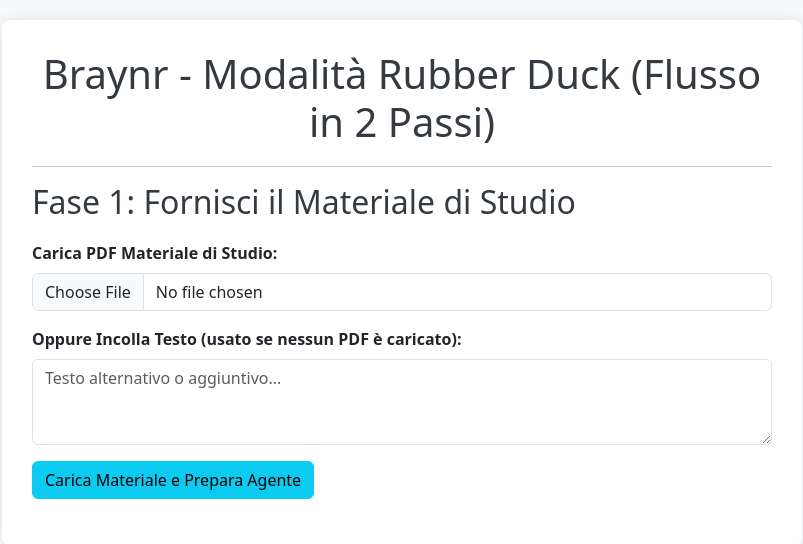
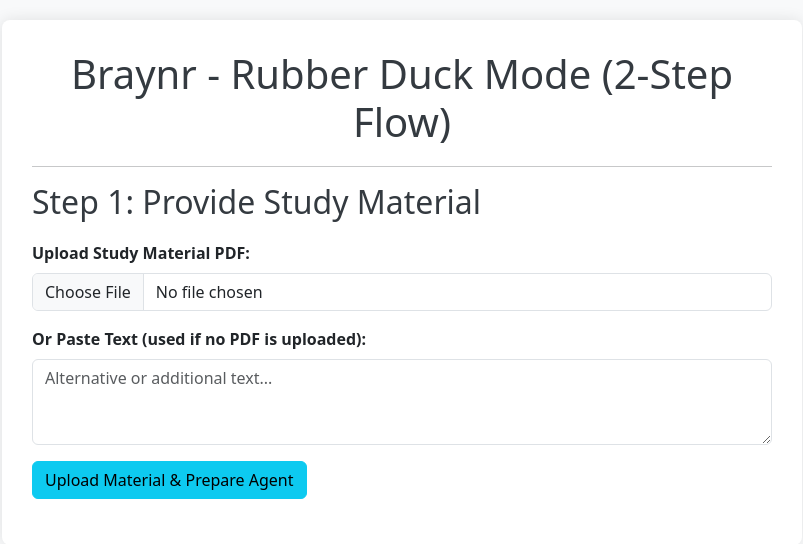
Before and after one commit to Manillin/BlueFox, a Django app: page /braynr/rubber_duck/ in a window 1280 px wide. Shown: the top 544 px of the page, without its empty margins (238-1041 px from the left). Run offline with Django 5.2, Linux system fonts and the light colour scheme; some libraries are stand-ins or nearby versions.

Commit message:
working duck

```diff
--- a/gdgHack/braynr_demo/templates/braynr_demo/rubber_duck_page.html
+++ b/gdgHack/braynr_demo/templates/braynr_demo/rubber_duck_page.html
@@ -1,9 +1,9 @@
 <!DOCTYPE html>
-<html lang="it">
+<html lang="en">
 <head>
     <meta charset="UTF-8">
     <meta name="viewport" content="width=device-width, initial-scale=1.0">
-    <title>Braynr - Rubber Duck</title>
+    <title>Braynr - Rubber Duck Mode</title>
     <!-- Bootstrap CSS -->
     <link href="https://cdn.jsdelivr.net/npm/bootstrap@5.3.0-alpha1/dist/css/bootstrap.min.css" rel="stylesheet">
     <style>
@@ -41,55 +41,55 @@
 </head>
 <body>
     <div class="container">
-        <h1 class="text-center">Braynr - Modalità Rubber Duck (Flusso in 2 Passi)</h1>
+        <h1 class="text-center">Braynr - Rubber Duck Mode (2-Step Flow)</h1>
         <hr>
 
         <!-- Fase 1: Caricamento e Processamento PDF -->
-        <h2>Fase 1: Fornisci il Materiale di Studio</h2>
+        <h2>Step 1: Provide Study Material</h2>
         <div class="mb-3">
-            <label for="pdfFile" class="form-label"><strong>Carica PDF Materiale di Studio:</strong></label>
+            <label for="pdfFile" class="form-label"><strong>Upload Study Material PDF:</strong></label>
             <input class="form-control" type="file" id="pdfFile" accept=".pdf">
         </div>
         <div class="mb-3">
-            <label for="materialeStudioText" class="form-label"><strong>Oppure Incolla Testo (usato se nessun PDF è caricato):</strong></label>
-            <textarea class="form-control" id="materialeStudioText" rows="3" placeholder="Testo alternativo o aggiuntivo..."></textarea>
+            <label for="materialeStudioText" class="form-label"><strong>Or Paste Text (used if no PDF is uploaded):</strong></label>
+            <textarea class="form-control" id="materialeStudioText" rows="3" placeholder="Alternative or additional text..."></textarea>
         </div>
-        <button id="btnProcessMaterial" class="btn btn-info mb-3">Carica Materiale e Prepara Agente</button>
+        <button id="btnProcessMaterial" class="btn btn-info mb-3">Upload Material & Prepare Agent</button>
 
         <div id="pdfStatusArea" class="hidden">
-            Stato elaborazione materiale...
+            Processing material status...
         </div>
 
         <!-- Fase 2: Spiegazione Utente -->
-        <h2 id="fase2Title" class="hidden">Fase 2: La Tua Spiegazione Vocale</h2>
+        <h2 id="fase2Title" class="hidden">Step 2: Your Vocal Explanation</h2>
         <div id="recordingControls" class="hidden">
             <div class="mb-3 text-center">
-                <button id="btnStartRecording" class="btn btn-success btn-custom">Avvia Spiegazione</button>
-                <button id="btnStopRecording" class="btn btn-danger btn-custom" disabled>Ferma Spiegazione</button>
+                <button id="btnStartRecording" class="btn btn-success btn-custom">Start Explaining</button>
+                <button id="btnStopRecording" class="btn btn-danger btn-custom" disabled>Stop Explaining</button>
             </div>
             <div class="mb-3">
-                <label class="form-label"><strong>Stato Registrazione:</strong></label>
-                <p id="statusMessage" class="form-text">Pronto per iniziare...</p>
+                <label class="form-label"><strong>Recording Status:</strong></label>
+                <p id="statusMessage" class="form-text">Ready to start...</p>
             </div>
             <div class="mb-3">
-                <label class="form-label"><strong>La tua spiegazione (testo riconosciuto):</strong></label>
+                <label class="form-label"><strong>Your Explanation (recognized text):</strong></label>
                 <div id="spiegazioneArea">
-                    Il testo riconosciuto dalla tua spiegazione apparirà qui...
+                    The recognized text from your explanation will appear here...
                 </div>
             </div>
         </div>
 
         <!-- Risultati e Controlli TTS -->
         <div id="resultsArea" class="hidden">
-            <h2>Feedback dall'Agente</h2>
+            <h2>Feedback from Agent</h2>
             <div id="feedbackArea">
-                Il feedback dall'AI apparirà qui...
+                The AI's feedback will appear here...
             </div>
             <div id="ttsControls" class="mt-2" style="display: none;">
-                <button id="btnPlayPauseResponse" class="btn btn-success btn-sm me-2">Leggi Risposta</button>
-                <button id="btnStopTTSResponse" class="btn btn-danger btn-sm me-2">Ferma Lettura</button>
-                <button id="btnReplayResponse" class="btn btn-info btn-sm">Rileggi</button>
-                <label for="speedControl" class="form-label ms-3">Velocità:</label>
+                <button id="btnPlayPauseResponse" class="btn btn-success btn-sm me-2">Read Response</button>
+                <button id="btnStopTTSResponse" class="btn btn-danger btn-sm me-2">Stop Reading</button>
+                <button id="btnReplayResponse" class="btn btn-info btn-sm">Replay</button>
+                <label for="speedControl" class="form-label ms-3">Speed:</label>
                 <input type="range" class="form-range w-25 d-inline-block align-middle" id="speedControl" min="0.5" max="2" value="1" step="0.1">
             </div>
         </div>
@@ -98,13 +98,13 @@
     <!-- Bootstrap JS Bundle (Popper.js incluso) -->
     <script src="https://cdn.jsdelivr.net/npm/bootstrap@5.3.0-alpha1/dist/js/bootstrap.bundle.min.js"></script>
     <script>
-        // Elementi del DOM - Fase 1
+        // DOM Elements - Step 1
         const pdfFileInput = document.getElementById('pdfFile');
         const materialeStudioTextarea = document.getElementById('materialeStudioText');
         const btnProcessMaterial = document.getElementById('btnProcessMaterial');
         const pdfStatusArea = document.getElementById('pdfStatusArea');
 
-        // Elementi del DOM - Fase 2
+        // DOM Elements - Step 2
         const fase2Title = document.getElementById('fase2Title');
         const recordingControls = document.getElementById('recordingControls');
         const btnStartRecording = document.getElementById('btnStartRecording');
@@ -112,7 +112,7 @@
         const statusMessage = document.getElementById('statusMessage');
         const spiegazioneArea = document.getElementById('spiegazioneArea');
 
-        // Elementi del DOM - Risultati
+        // DOM Elements - Results
         const resultsArea = document.getElementById('resultsArea');
         const feedbackArea = document.getElementById('feedbackArea');
         const ttsControls = document.getElementById('ttsControls');
@@ -124,23 +124,23 @@
         let recognition = null;
         let transcriptText = '';
         let agentResponseText = '';
-        let currentUtterance = null; // Per tenere traccia dell'ultima utterance
+        let currentUtterance = null; // To keep track of the last utterance
 
-        // URLs (assicurati che app_name sia corretto nel tuo urls.py di braynr_demo)
+        // URLs (make sure app_name is correct in your braynr_demo urls.py)
         const processPdfUrl = "{% url 'braynr_demo:process_pdf' %}";
         const processAudioUrl = "{% url 'braynr_demo:process_audio' %}";
 
-        // --- Inizializzazione e Setup ---
+        // --- Initialization and Setup ---
         function setupSpeechRecognition() {
             window.SpeechRecognition = window.SpeechRecognition || window.webkitSpeechRecognition;
             if (!window.SpeechRecognition) {
-                statusMessage.textContent = "Riconoscimento vocale non supportato dal browser.";
+                statusMessage.textContent = "Speech recognition not supported by this browser.";
                 btnStartRecording.disabled = true; return false;
             }
             recognition = new SpeechRecognition();
             recognition.continuous = true;
             recognition.interimResults = true;
-            recognition.lang = 'en-US';
+            recognition.lang = 'en-US'; // Already in English, good.
             recognition.onresult = handleRecognitionResult;
             recognition.onerror = handleRecognitionError;
             recognition.onend = handleRecognitionEnd;
@@ -159,26 +159,26 @@
         }
 
         function handleRecognitionError(event) {
-            statusMessage.textContent = "Errore riconoscimento: " + event.error;
+            statusMessage.textContent = "Recognition error: " + event.error;
             stopRecordingLogic();
         }
 
         function handleRecognitionEnd() {
-            // Non facciamo nulla qui per ora, lo stop manuale gestisce l'invio.
+            // We don't do anything here for now, manual stop handles sending.
         }
 
-        // --- Logica di Flusso ---
+        // --- Flow Logic ---
         btnProcessMaterial.addEventListener('click', async () => {
             const pdfFile = pdfFileInput.files[0];
             const textContent = materialeStudioTextarea.value;
 
             if (!pdfFile && !textContent.trim()) {
-                pdfStatusArea.textContent = "Per favore, carica un PDF o incolla del testo.";
+                pdfStatusArea.textContent = "Please upload a PDF or paste some text.";
                 pdfStatusArea.classList.remove('hidden');
                 return;
             }
 
-            pdfStatusArea.textContent = "Elaborazione materiale di studio in corso...";
+            pdfStatusArea.textContent = "Processing study material...";
             pdfStatusArea.classList.remove('hidden');
             resultsArea.classList.add('hidden');
             fase2Title.classList.add('hidden');
@@ -189,13 +189,13 @@
             if (pdfFile) {
                 formData.append('pdf_file', pdfFile);
             } else {
-                // Se non c'è PDF, inviamo il testo come se fosse un PDF fittizio
-                // Il backend dovrà essere adattato se vogliamo gestire testo puro in process_pdf_view
-                // Per ora, il backend si aspetta un 'pdf_file'. Adattiamo il backend o forziamo un file.
-                // ALTERNATIVA: creare un endpoint separato per solo testo, ma per ora procediamo con questo.
+                // If no PDF, send text as if it were a dummy PDF
+                // Backend will need to be adapted if we want to handle pure text in process_pdf_view
+                // For now, backend expects 'pdf_file'. Adapt backend or force a file.
+                // ALTERNATIVE: create a separate endpoint for text only, but for now proceed with this.
                  const textBlob = new Blob([textContent], { type: 'text/plain' });
                  formData.append('pdf_file', textBlob, 'context.txt');
-                 // ^ questo invia il testo come un file, il backend lo leggerà come se fosse un PDF di testo.
+                 // ^ this sends text as a file, backend will read it as if it were a text PDF.
             }
 
             try {
@@ -207,29 +207,29 @@
 
                 if (!response.ok) {
                     const errorData = await response.json().catch(() => ({ error: response.statusText }));
-                    throw new Error(errorData.error || `Errore server: ${response.status}`);
+                    throw new Error(errorData.error || `Server error: ${response.status}`);
                 }
 
                 const data = await response.json();
                 if (data.success) {
-                    pdfStatusArea.textContent = `Agente: "${data.agent_ready_message}"`;
+                    pdfStatusArea.textContent = `Agent: "${data.agent_ready_message}"`;
                     fase2Title.classList.remove('hidden');
                     recordingControls.classList.remove('hidden');
                     btnStartRecording.disabled = false;
-                    statusMessage.textContent = "Pronto per avviare la tua spiegazione.";
+                    statusMessage.textContent = "Ready to start your explanation.";
                 } else {
-                    pdfStatusArea.textContent = "Errore dal backend: " + (data.error || "Errore sconosciuto.");
+                    pdfStatusArea.textContent = "Error from backend: " + (data.error || "Unknown error.");
                 }
             } catch (error) {
-                pdfStatusArea.textContent = "Errore comunicazione (Fase 1): " + error.message;
+                pdfStatusArea.textContent = "Communication error (Step 1): " + error.message;
             }
         });
 
         btnStartRecording.addEventListener('click', () => {
             if (!recognition && !setupSpeechRecognition()) return;
             transcriptText = '';
-            spiegazioneArea.textContent = "Ascoltando...";
-            statusMessage.textContent = "Registrazione in corso...";
+            spiegazioneArea.textContent = "Listening...";
+            statusMessage.textContent = "Recording in progress...";
             btnStartRecording.disabled = true;
             btnStopRecording.disabled = false;
             resultsArea.classList.add('hidden');
@@ -237,7 +237,7 @@
             try {
                 recognition.start();
             } catch (e) {
-                statusMessage.textContent = "Errore avvio registrazione: " + e.message;
+                statusMessage.textContent = "Error starting recording: " + e.message;
                 btnStartRecording.disabled = false;
             }
         });
@@ -246,13 +246,13 @@
 
         function stopRecordingLogic() {
             if (recognition) recognition.stop();
-            statusMessage.textContent = "Registrazione fermata. Elaborazione spiegazione...";
-            btnStartRecording.disabled = false; // Riabilita per nuova registrazione se necessario
+            statusMessage.textContent = "Recording stopped. Processing explanation...";
+            btnStartRecording.disabled = false; // Re-enable for new recording if needed
             btnStopRecording.disabled = true;
 
             if (!transcriptText.trim()) {
                 resultsArea.classList.remove('hidden');
-                feedbackArea.textContent = "Nessun testo trascritto da inviare.";
+                feedbackArea.textContent = "No transcribed text to send.";
                 hideTTSControls();
                 return;
             }
@@ -261,12 +261,12 @@
 
         async function sendTranscriptionToBackend(transcription) {
             resultsArea.classList.remove('hidden');
-            feedbackArea.textContent = "Invio spiegazione all'agente...";
+            feedbackArea.textContent = "Sending explanation to the agent...";
             hideTTSControls();
 
             const formData = new FormData();
             formData.append('transcription', transcription);
-            // Nota: non inviamo più audio_data o context qui, l'agente usa la sessione.
+            // Note: We no longer send audio_data or context here, agent uses session.
 
             try {
                 const response = await fetch(processAudioUrl, {
@@ -276,7 +276,7 @@
                 });
                 if (!response.ok) {
                     const errorData = await response.json().catch(() => ({ error: response.statusText }));
-                    throw new Error(errorData.error || `Errore server: ${response.status}`);
+                    throw new Error(errorData.error || `Server error: ${response.status}`);
                 }
                 const data = await response.json();
                 if (data.success) {
@@ -284,18 +284,18 @@
                     feedbackArea.textContent = agentResponseText;
                     if (agentResponseText) showTTSControls();
                 } else {
-                    feedbackArea.textContent = "Errore dal backend (Fase 2): " + (data.error || "Errore sconosciuto.");
+                    feedbackArea.textContent = "Error from backend (Step 2): " + (data.error || "Unknown error.");
                 }
             } catch (error) {
-                feedbackArea.textContent = "Errore comunicazione (Fase 2): " + error.message;
+                feedbackArea.textContent = "Communication error (Step 2): " + error.message;
             }
         }
 
-        // --- Funzioni TTS ---
+        // --- TTS Functions ---
         function showTTSControls() {
             if (ttsControls) ttsControls.style.display = 'block';
-            if (btnPlayPauseResponse) { // Assicurati che il pulsante esista
-                btnPlayPauseResponse.textContent = "Leggi Risposta";
+            if (btnPlayPauseResponse) { // Ensure button exists
+                btnPlayPauseResponse.textContent = "Read Response";
                 btnPlayPauseResponse.classList.remove('btn-warning');
                 btnPlayPauseResponse.classList.add('btn-success');
             }
@@ -304,54 +304,54 @@
         function hideTTSControls() {
             if (ttsControls) ttsControls.style.display = 'none';
             if (typeof window.speechSynthesis !== 'undefined') {
-                 window.speechSynthesis.cancel(); // Ferma la lettura se attiva
+                 window.speechSynthesis.cancel(); // Stop reading if active
             }
         }
 
         function speakText(text) {
             if (!text || typeof window.speechSynthesis === 'undefined') return;
 
-            // Se c'è una utterance in corso o in pausa, fermala prima di crearne una nuova
+            // If there's an ongoing or paused utterance, stop it before creating a new one
             if (window.speechSynthesis.speaking || window.speechSynthesis.paused) {
                 window.speechSynthesis.cancel();
             }
 
             currentUtterance = new SpeechSynthesisUtterance(text);
-            currentUtterance.lang = 'en-US';
+            currentUtterance.lang = 'en-US'; // Already English
             currentUtterance.rate = parseFloat(speedControl.value);
 
             currentUtterance.onstart = () => {
                 console.log("TTS started");
-                btnPlayPauseResponse.textContent = "Pausa";
+                btnPlayPauseResponse.textContent = "Pause";
                 btnPlayPauseResponse.classList.remove('btn-success');
                 btnPlayPauseResponse.classList.add('btn-warning');
             };
 
             currentUtterance.onpause = () => {
                 console.log("TTS paused");
-                btnPlayPauseResponse.textContent = "Riprendi";
+                btnPlayPauseResponse.textContent = "Resume";
                 btnPlayPauseResponse.classList.remove('btn-warning');
                 btnPlayPauseResponse.classList.add('btn-success');
             };
 
             currentUtterance.onresume = () => {
                 console.log("TTS resumed");
-                btnPlayPauseResponse.textContent = "Pausa";
+                btnPlayPauseResponse.textContent = "Pause";
                 btnPlayPauseResponse.classList.remove('btn-success');
                 btnPlayPauseResponse.classList.add('btn-warning');
             };
 
             currentUtterance.onend = () => {
                 console.log("TTS ended");
-                btnPlayPauseResponse.textContent = "Leggi Risposta";
+                btnPlayPauseResponse.textContent = "Read Response";
                 btnPlayPauseResponse.classList.remove('btn-warning');
                 btnPlayPauseResponse.classList.add('btn-success');
-                currentUtterance = null; // Resetta l'utterance
+                currentUtterance = null; // Reset utterance
             };
 
             currentUtterance.onerror = (event) => {
                 console.error("TTS Error:", event);
-                btnPlayPauseResponse.textContent = "Leggi Risposta";
+                btnPlayPauseResponse.textContent = "Read Response";
                 btnPlayPauseResponse.classList.remove('btn-warning');
                 btnPlayPauseResponse.classList.add('btn-success');
                 currentUtterance = null;
@@ -379,7 +379,7 @@
                 // L'UI del pulsante PlayPause si resetterà nell'onend.
                 // Se non c'era nulla in corso, onend non scatta, quindi resettiamo per sicurezza.
                 if (!currentUtterance) { // o se non era speaking/paused
-                     btnPlayPauseResponse.textContent = "Leggi Risposta";
+                     btnPlayPauseResponse.textContent = "Read Response";
                      btnPlayPauseResponse.classList.remove('btn-warning');
                      btnPlayPauseResponse.classList.add('btn-success');
                 }
--- a/gdgHack/braynr_demo/views.py
+++ b/gdgHack/braynr_demo/views.py
@@ -69,7 +69,6 @@ def _call_adk_run_specific_agent(
     run_url = f"{ADK_BASE_URL}/run_sse"
     input_data_json_string = json.dumps(structured_input_data)
 
-    # Codifica la stringa JSON in Base64
     base64_encoded_data = base64.b64encode(
         input_data_json_string.encode('utf-8')).decode('utf-8')
 
@@ -82,20 +81,47 @@ def _call_adk_run_specific_agent(
                 {
                     "inlineData": {
                         "mimeType": "application/json",
-                        "data": base64_encoded_data  # Usa la stringa codificata in Base64
+                        "data": base64_encoded_data
                     }
                 }
             ],
             "role": "user"
         },
-        "streaming": False
+        "streaming": True
     }
     print(
         f"Sending payload to ADK ({run_url}) for agent {agent_app_name} (session: {session_id}):")
     print(json.dumps(run_payload_structure, indent=2))
-    response = requests.post(run_url, json=run_payload_structure, timeout=240)
+
+    headers = {"Accept": "text/event-stream"}
+
+    response = requests.post(
+        run_url, json=run_payload_structure, headers=headers, timeout=240, stream=True)
     response.raise_for_status()
-    return response.json()
+
+    print(f"ADK Response Status: {response.status_code}")
+    print(f"ADK Response Headers: {response.headers}")
+
+    events = []
+    for line in response.iter_lines():
+        if line:
+            decoded_line = line.decode('utf-8')
+            if decoded_line.startswith('data:'):
+                event_json_str = decoded_line[len('data:'):].strip()
+                if event_json_str:
+                    try:
+                        event_data = json.loads(event_json_str)
+                        events.append(event_data)
+                    except json.JSONDecodeError as e:
+                        print(
+                            f"Errore nel decodificare JSON dalla riga di evento: {event_json_str} - Errore: {e}")
+
+    if not events:
+        print("Nessun evento 'data:' trovato nello stream o stream vuoto.")
+        return []
+
+    print(f"Eventi decodificati dallo stream: {events}")
+    return events
 
 # Create your views here.
 
@@ -115,6 +141,7 @@ def process_pdf_view(request):
             return JsonResponse({'success': False, 'error': 'Could not ensure ADK session for Rubber Duck.'}, status=503)
 
         pdf_file_content = None
+        text_from_pdf = ""
         source_of_context = "No PDF provided"
 
         if 'pdf_file' in request.FILES:
@@ -143,9 +170,8 @@ def process_pdf_view(request):
             except Exception as e:
                 print(f"Errore durante la lettura o pulizia del PDF: {e}")
                 return JsonResponse({'success': False, 'error': f'Errore durante la lettura o pulizia del PDF: {e}'}, status=500)
-
-        if not pdf_file_content:
-            return JsonResponse({'success': False, 'error': 'No PDF file processed or PDF is empty.'}, status=400)
+        else:
+            return JsonResponse({'success': False, 'error': 'Nessun file PDF fornito nella richiesta.'}, status=400)
 
         # Ora invia questo contenuto all'agente ADK chiedendogli di "assimilarlo"
         # e rispondere con una conferma.
@@ -153,10 +179,10 @@ def process_pdf_view(request):
             "[PLEASE RESPOND IN ENGLISH AND USE PLAIN TEXT ONLY. NO MARKDOWN.]\n"
             "The user has uploaded a document for study. Please acknowledge that you have received and processed this document. "
             "You can refer to it as 'the provided study material'.\n"
-            f"Document content (source: {source_of_context}):\n--- START OF STUDY MATERIAL ---\n{pdf_file_content}\n--- END OF STUDY MATERIAL ---"
+            f"Document content (source: {source_of_context}):\n--- START OF STUDY MATERIAL ---\n{text_from_pdf}\n--- END OF STUDY MATERIAL ---"
         )
 
-        payload_for_adk = {  # Non servono app_name, user_id, session_id qui, li aggiunge _call_adk_run_for_rubber_duck
+        payload_for_adk = {
             "new_message": {"parts": [{"text": message_to_agent}], "role": "user"},
             "streaming": False
         }
@@ -173,7 +199,7 @@ def process_pdf_view(request):
 
             # Salviamo il testo del PDF nella sessione Django per non doverlo riprocessare.
             # NOTA: Per PDF molto grandi, questo potrebbe non essere ideale. Per PoC va bene.
-            request.session['pdf_context_text'] = pdf_file_content
+            request.session['pdf_context_text'] = text_from_pdf
             request.session['pdf_source_of_context'] = source_of_context
 
             return JsonResponse({'success': True, 'agent_ready_message': agent_confirmation})
@@ -193,8 +219,8 @@ def process_pdf_view(request):
 def process_rubber_duck_audio(request):
     if request.method == 'POST':
         # Manteniamo _ensure_rubber_duck_adk_session per rubberAgent se usa sessioni fisse
-        # if not _ensure_rubber_duck_adk_session():
-        #     return JsonResponse({'success': False, 'error': 'Could not ensure ADK session.'}, status=503)
+        if not _ensure_rubber_duck_adk_session():
+            return JsonResponse({'success': False, 'error': 'Could not ensure ADK session.'}, status=503)
 
         transcription = request.POST.get('transcription', '')
         if not transcription:
```
Also changed, not shown: gdgHack/plannerAgent/agent.py (+42 -24 lines), gdgHack/plannerAgent/test.py (+84 -31 lines), run_sse_payload.json (added, +17 -0 lines), gdgHack/db.sqlite3.
